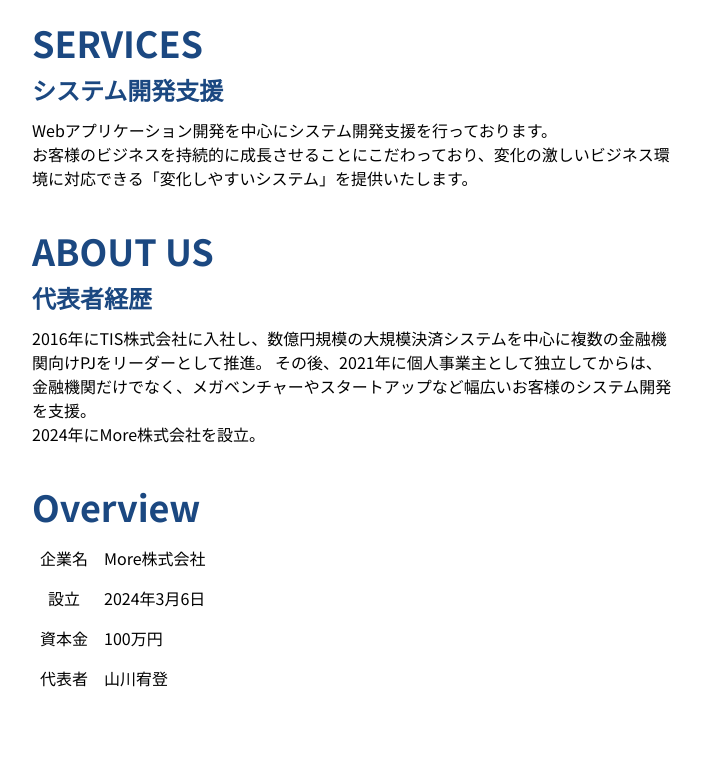
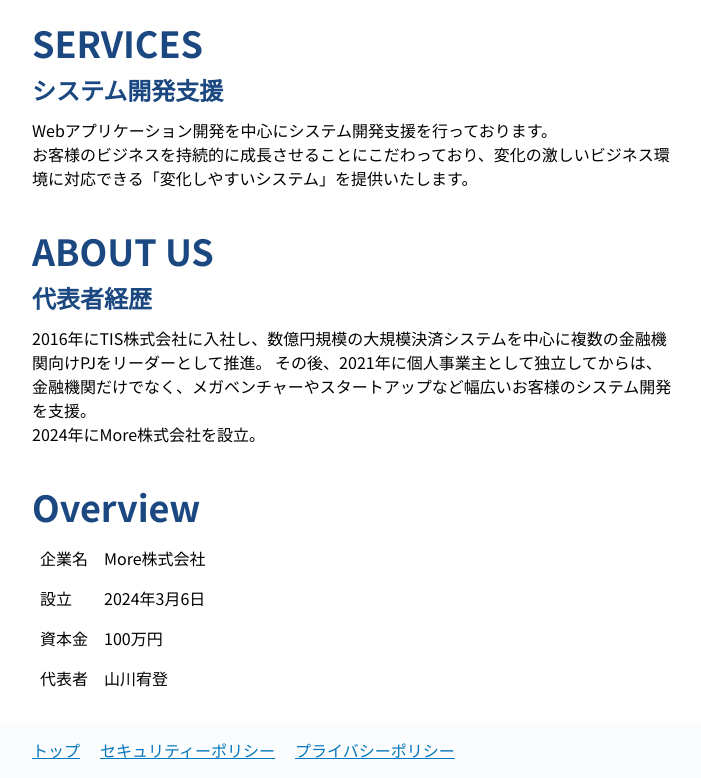
Before and after one commit to uekiGityuto/more-homepage, a Next.js app: page / in a window 1280 px wide. Shown: the part 467-1245 px from the top of the page, without its empty margins (288-989 px from the left). Before the commit the page ends 1189 px from the top, so only its background shows below. Built offline with nearby package versions, Linux system fonts and the light colour scheme.

Commit message:
add footer

```diff
--- a/src/app/layout.tsx
+++ b/src/app/layout.tsx
@@ -3,6 +3,7 @@ import { Noto_Sans_JP } from "next/font/google";
 import "./globals.css";
 import clsx from "clsx";
 import { Header } from "@/components/layout/Header";
+import { Footer } from "@/components/layout/Footer";
 
 const notoSansJP = Noto_Sans_JP({
   subsets: ["latin"],
@@ -20,9 +21,10 @@ export default function RootLayout(props: { children: React.ReactNode }) {
   return (
     <html lang="ja" className={clsx(notoSansJP.variable, "font-sans")}>
       <head>{isDev && <meta name="robots" content="noindex, nofollow" />}</head>
-      <body>
+      <body className="min-h-screen flex flex-col">
         <Header />
-        <main>{props.children}</main>
+        <main className="flex-1">{props.children}</main>
+        <Footer />
       </body>
     </html>
   );
--- /dev/null
+++ b/src/app/privacyPolicy/page.tsx
@@ -0,0 +1,3 @@
+export default function PrivacyPolicy() {
+  return <div>test</div>;
+}
--- /dev/null
+++ b/src/app/securityPolicy/page.tsx
@@ -0,0 +1,3 @@
+export default function SecurityPolicy() {
+  return <div>test</div>;
+}
--- a/src/components/layout/Body/styles.ts
+++ b/src/components/layout/Body/styles.ts
@@ -2,7 +2,7 @@ import { tv } from "tailwind-variants";
 
 export const classes = {
   children: tv({
-    base: "grid  w-full px-6 md:px-80 py-6",
+    base: "grid w-full px-6 md:px-80 py-6",
     variants: {
       gap: {
         sm: "gap-6",
--- /dev/null
+++ b/src/components/layout/Footer/index.tsx
@@ -0,0 +1,15 @@
+import Link from "next/link";
+
+export const Footer = () => (
+  <nav className="w-full px-6 md:px-80 py-4 bg-primary-10 flex gap-5">
+    <Link href="/" className="underline text-link-100">
+      トップ
+    </Link>
+    <Link href="/securityPolicy" className="underline text-link-100">
+      セキュリティーポリシー
+    </Link>
+    <Link href="/privacyPolicy" className="underline text-link-100">
+      プライバシーポリシー
+    </Link>
+  </nav>
+);
--- a/src/components/uiParts/Home/Overview/index.tsx
+++ b/src/components/uiParts/Home/Overview/index.tsx
@@ -5,6 +5,7 @@ const DATA = [
   { label: "設立", value: "2024年3月6日" },
   { label: "資本金", value: "100万円" },
   { label: "代表者", value: "山川宥登" },
+  // TODO: 問い合わせ先の情報を追加する
 ];
 
 export const Overview = () => (
@@ -14,7 +15,7 @@ export const Overview = () => (
       <tbody>
         {DATA.map((data) => (
           <tr key={data.label}>
-            <th className="p-2 font-normal">{data.label}</th>
+            <th className="p-2 font-normal text-left">{data.label}</th>
             <td className="p-2">{data.value}</td>
           </tr>
         ))}
--- a/tailwind.config.ts
+++ b/tailwind.config.ts
@@ -1,7 +1,10 @@
 import type { Config } from "tailwindcss";
 
 const COLORS = {
+  "link-100": "#0277BD",
   "primary-100": "#F39C12",
+  "primary-50": "#98C3E3",
+  "primary-10": "#FBFCFE",
   "secondary-100": "#1B4881",
 };
 
```
